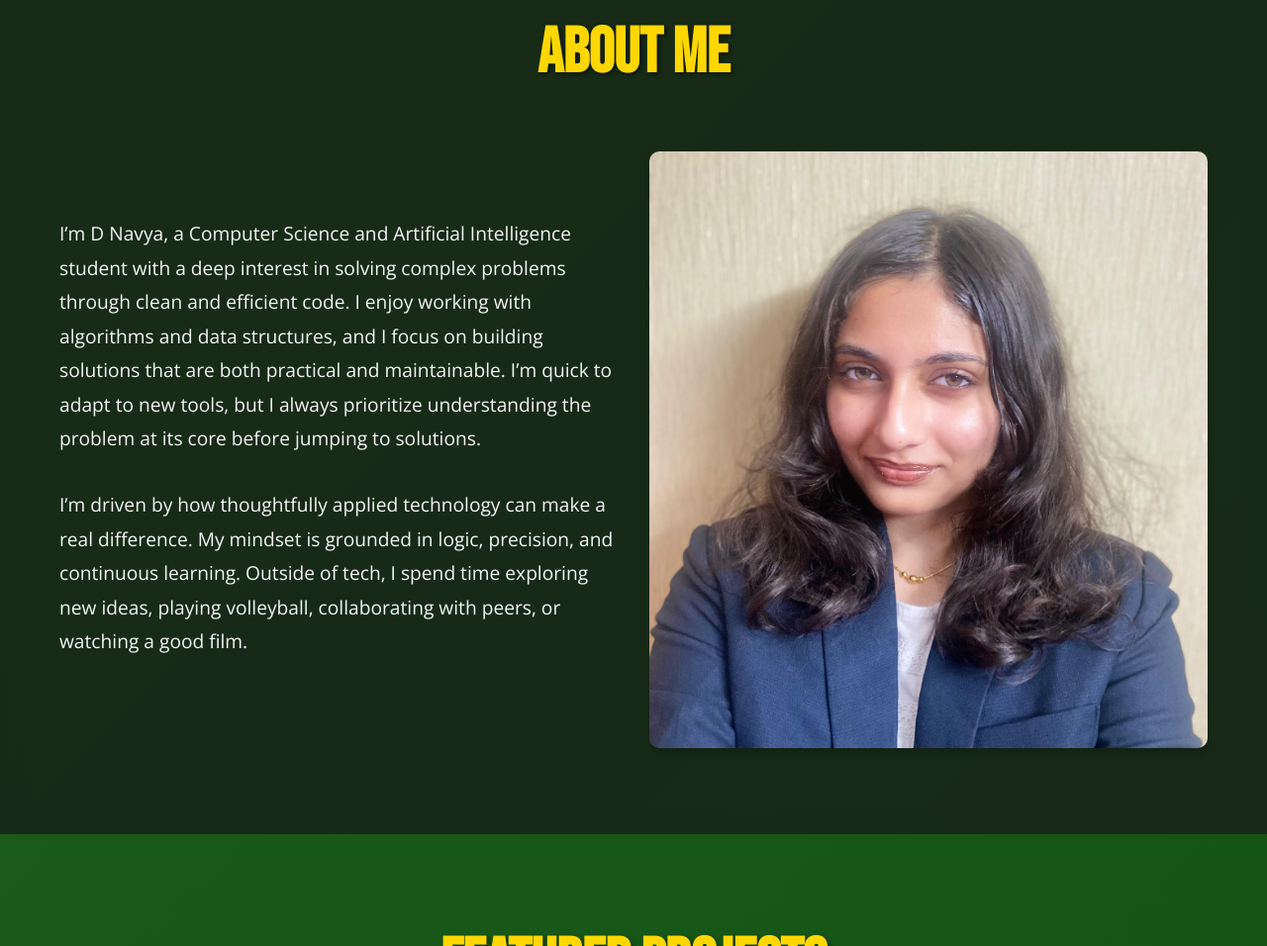
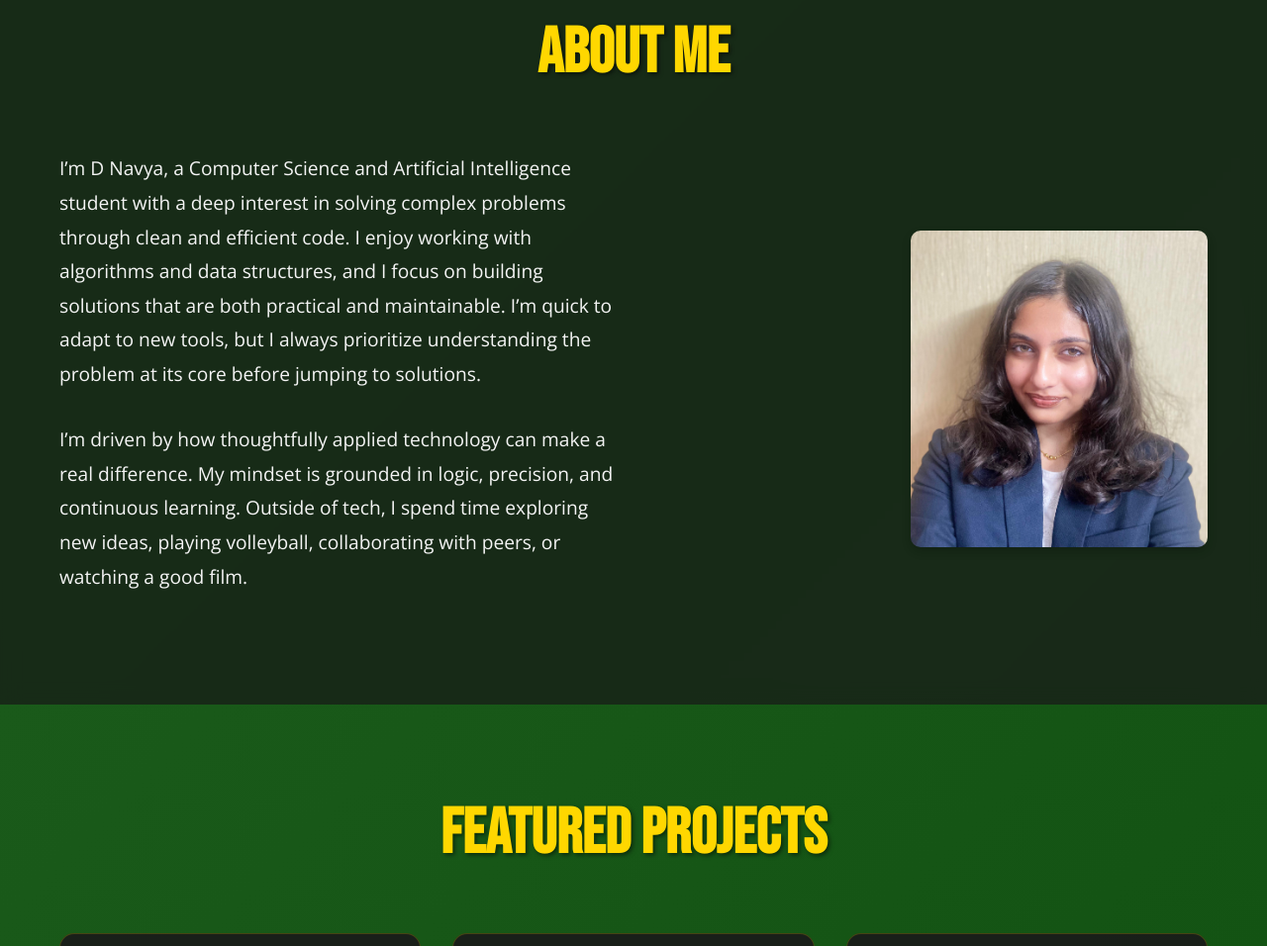
Before and after one commit to d-navya/personal-website, a plain HTML site: page personal website.html in a window 1280 px wide. Shown: the part 877-1833 px from the top of the page at 99% size. Drawn offline with nearby package versions, Linux system fonts and the light colour scheme.

Commit message:
last commit hopefully

```diff
--- a/personal website.html
+++ b/personal website.html
@@ -569,7 +569,7 @@ Always learning, always improving, whether it's systems, logic, or just better w
                     </p>
                 </div>
                 <div class="about-image">
-                    <img src="navya.jpeg" alt="D Navya" style="width: 100%; border-radius: 10px; box-shadow: 0 4px 10px rgba(0, 0, 0, 0.2);">
+                    <img src="navya.jpeg" alt="D Navya" style="width: 80%; max-width: 300px; border-radius: 10px; box-shadow: 0 4px 10px rgba(0, 0, 0, 0.2); float: right; margin-left: 20px;">
                 </div>
             </div>
         </div>
```
